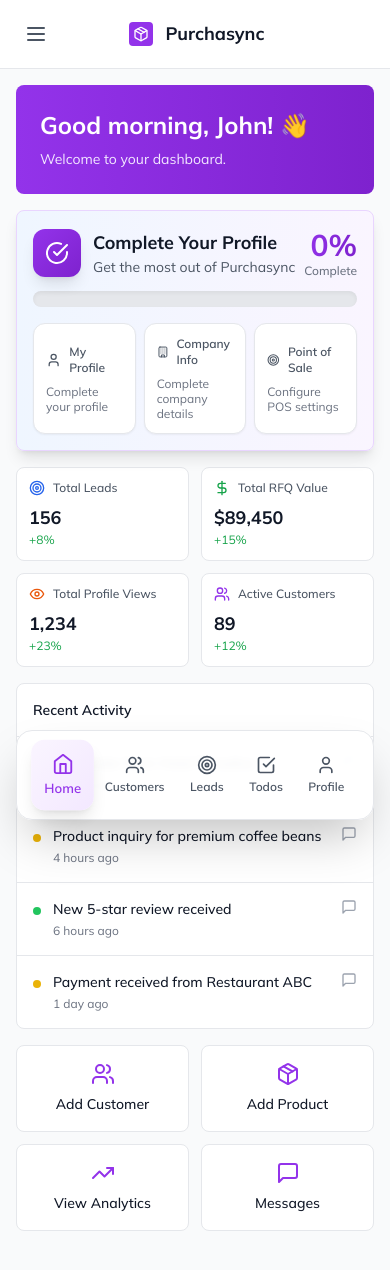
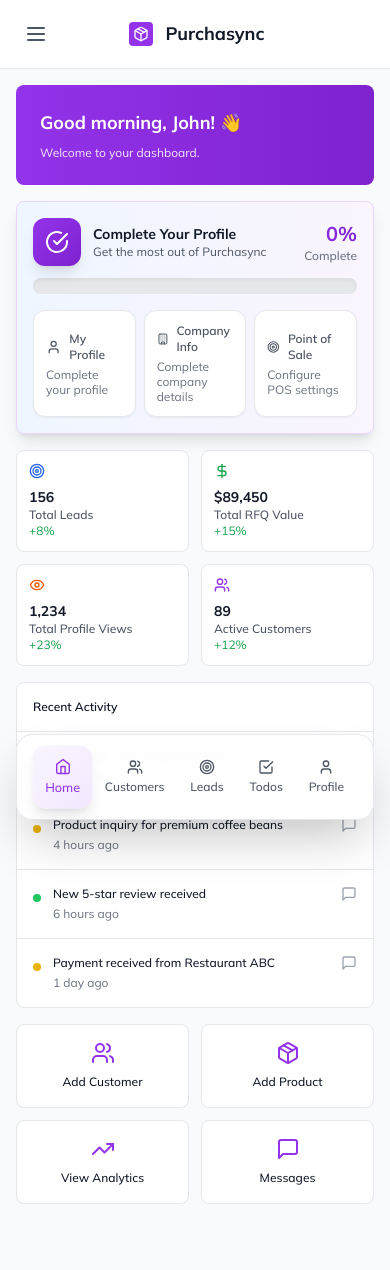
Before and after one commit to rajpurchasync/SellerDash, a React (Vite) app: page / in a window 390 px wide. Shown: the top 1270 px of the page. Built offline with nearby package versions, Linux system fonts and the light colour scheme.

Commit message:
Fix Mobile Text Sizes and Add Online Store Settings

```diff
--- a/src/components/SellerDashboard.tsx
+++ b/src/components/SellerDashboard.tsx
@@ -361,12 +361,12 @@ const SellerDashboard: React.FC<SellerDashboardProps> = ({ profileStatus }) => {
                   onClick={() => handleMenuClick(item.name)}
                   className={`flex flex-col items-center space-y-1 p-3 rounded-xl transition-all duration-300 touch-target ${
                     activeSection === item.name
-                      ? 'text-purple-600 bg-gradient-to-br from-purple-50 to-purple-100 scale-110 shadow-lg'
-                      : 'text-gray-600 hover:text-gray-900 hover:bg-gray-50 hover:scale-105'
+                      ? 'text-purple-600 bg-gradient-to-br from-purple-50 to-purple-100 scale-105 shadow-lg'
+                      : 'text-gray-600 hover:text-gray-900 hover:bg-gray-50'
                   }`}
                 >
-                  <item.icon className="w-5 h-5 sm:w-6 sm:h-6" />
-                  <span className="text-xs font-semibold capitalize">{item.name}</span>
+                  <item.icon className="w-4 h-4" />
+                  <span className="text-xs font-medium capitalize">{item.name}</span>
                 </button>
               ))}
             </div>
--- a/src/components/sections/Home.tsx
+++ b/src/components/sections/Home.tsx
@@ -88,8 +88,8 @@ const Home: React.FC<HomeProps> = ({ profileStatus }) => {
     <div className="space-y-4 sm:space-y-6">
       {/* Greeting */}
       <div className="bg-gradient-to-r from-purple-600 to-purple-700 rounded-lg p-6 text-white">
-        <h1 className="text-2xl font-bold mb-2">{getGreeting()}, John! 👋</h1>
-        <p className="text-purple-100">Welcome to your dashboard.</p>
+        <h1 className="text-lg sm:text-2xl font-bold mb-2">{getGreeting()}, John! 👋</h1>
+        <p className="text-xs sm:text-sm text-purple-100">Welcome to your dashboard.</p>
       </div>
 
       {/* Sticky Profile Completion - Ultra Minimal */}
@@ -101,13 +101,13 @@ const Home: React.FC<HomeProps> = ({ profileStatus }) => {
                 <CheckCircle className="w-6 h-6 text-white" />
               </div>
               <div>
-                <h3 className="text-lg font-bold text-gray-900">Complete Your Profile</h3>
-                <p className="text-sm text-gray-600">Get the most out of Purchasync</p>
+                <h3 className="text-sm sm:text-lg font-bold text-gray-900">Complete Your Profile</h3>
+                <p className="text-xs sm:text-sm text-gray-600">Get the most out of Purchasync</p>
               </div>
             </div>
             <div className="text-right">
-              <div className="text-3xl font-bold bg-gradient-to-r from-purple-600 to-purple-700 bg-clip-text text-transparent">{completionPercentage}%</div>
-              <div className="text-xs text-gray-500 font-medium">Complete</div>
+              <div className="text-xl sm:text-3xl font-bold bg-gradient-to-r from-purple-600 to-purple-700 bg-clip-text text-transparent">{completionPercentage}%</div>
+              <div className="text-xs sm:text-xs text-gray-500 font-medium">Complete</div>
             </div>
           </div>
 
@@ -138,11 +138,11 @@ const Home: React.FC<HomeProps> = ({ profileStatus }) => {
                 <div className="flex items-center justify-between">
                   <div className="flex items-center space-x-2 sm:space-x-3">
                     <step.icon className="w-4 h-4 sm:w-5 sm:h-5" />
-                    <span className="text-xs sm:text-sm font-semibold">{step.title}</span>
+                    <span className="text-xs font-semibold">{step.title}</span>
                   </div>
                   {step.completed && <CheckCircle className="w-4 h-4 sm:w-5 sm:h-5 text-green-600" />}
                 </div>
-                <p className="text-xs text-gray-500 mt-2 leading-tight">{step.description}</p>
+                <p className="text-xs text-gray-500 mt-1 leading-tight">{step.description}</p>
               </button>
             ))}
           </div>
@@ -156,11 +156,12 @@ const Home: React.FC<HomeProps> = ({ profileStatus }) => {
             <div className="flex items-center justify-between">
               <div className="flex items-center space-x-2">
                 <kpi.icon className={`w-4 h-4 ${kpi.color}`} />
-                <span className="text-xs font-medium text-gray-600">{kpi.label}</span>
+                <span className="text-xs font-medium text-gray-600 hidden sm:block">{kpi.label}</span>
               </div>
             </div>
             <div className="mt-2">
-              <div className="text-lg font-bold text-gray-900">{kpi.value}</div>
+              <div className="text-sm sm:text-lg font-bold text-gray-900">{kpi.value}</div>
+              <div className="text-xs font-medium text-gray-600 sm:hidden">{kpi.label}</div>
               <div className={`text-xs ${kpi.change.startsWith('+') ? 'text-green-600' : 'text-red-600'}`}>
                 {kpi.change}
               </div>
@@ -172,7 +173,7 @@ const Home: React.FC<HomeProps> = ({ profileStatus }) => {
       {/* Recent Activity - Clickable Rows */}
       <div className="bg-white rounded-lg border border-gray-200">
         <div className="p-4 border-b border-gray-200">
-          <h3 className="text-sm font-semibold text-gray-900">Recent Activity</h3>
+          <h3 className="text-xs sm:text-sm font-semibold text-gray-900">Recent Activity</h3>
         </div>
         <div className="divide-y divide-gray-200">
           {recentActivity.map((activity) => (
@@ -188,7 +189,7 @@ const Home: React.FC<HomeProps> = ({ profileStatus }) => {
                     activity.priority === 'medium' ? 'bg-yellow-500' : 'bg-green-500'
                   }`} />
                   <div>
-                    <p className="text-sm font-medium text-gray-900">{activity.message}</p>
+                    <p className="text-xs sm:text-sm font-medium text-gray-900">{activity.message}</p>
                     <p className="text-xs text-gray-500 mt-1">{activity.time}</p>
                   </div>
                 </div>
@@ -203,19 +204,19 @@ const Home: React.FC<HomeProps> = ({ profileStatus }) => {
       <div className="grid grid-cols-2 sm:grid-cols-4 gap-3">
         <button className="bg-white p-4 rounded-lg border border-gray-200 hover:shadow-md transition-shadow text-center">
           <Users className="w-6 h-6 text-purple-600 mx-auto mb-2" />
-          <span className="text-sm font-medium text-gray-900">Add Customer</span>
+          <span className="text-xs sm:text-sm font-medium text-gray-900">Add Customer</span>
         </button>
         <button className="bg-white p-4 rounded-lg border border-gray-200 hover:shadow-md transition-shadow text-center">
           <Package className="w-6 h-6 text-purple-600 mx-auto mb-2" />
-          <span className="text-sm font-medium text-gray-900">Add Product</span>
+          <span className="text-xs sm:text-sm font-medium text-gray-900">Add Product</span>
         </button>
         <button className="bg-white p-4 rounded-lg border border-gray-200 hover:shadow-md transition-shadow text-center">
           <TrendingUp className="w-6 h-6 text-purple-600 mx-auto mb-2" />
-          <span className="text-sm font-medium text-gray-900">View Analytics</span>
+          <span className="text-xs sm:text-sm font-medium text-gray-900">View Analytics</span>
         </button>
         <button className="bg-white p-4 rounded-lg border border-gray-200 hover:shadow-md transition-shadow text-center">
           <MessageSquare className="w-6 h-6 text-purple-600 mx-auto mb-2" />
-          <span className="text-sm font-medium text-gray-900">Messages</span>
+          <span className="text-xs sm:text-sm font-medium text-gray-900">Messages</span>
         </button>
       </div>
     </div>
--- a/src/components/sections/Marketplace.tsx
+++ b/src/components/sections/Marketplace.tsx
@@ -182,22 +182,26 @@ const Marketplace: React.FC = () => {
       </div>
 
       {/* Quick Actions */}
-      <div className="grid grid-cols-2 sm:grid-cols-4 gap-3">
+      <div className="grid grid-cols-2 sm:grid-cols-5 gap-3">
         <button className="bg-white p-4 rounded-lg border border-gray-200 hover:shadow-md transition-shadow text-center">
           <Store className="w-6 h-6 text-purple-600 mx-auto mb-2" />
-          <span className="text-sm font-medium text-gray-900">Store Settings</span>
+          <span className="text-xs sm:text-sm font-medium text-gray-900">Store Settings</span>
         </button>
         <button className="bg-white p-4 rounded-lg border border-gray-200 hover:shadow-md transition-shadow text-center">
           <TrendingUp className="w-6 h-6 text-purple-600 mx-auto mb-2" />
-          <span className="text-sm font-medium text-gray-900">Analytics</span>
+          <span className="text-xs sm:text-sm font-medium text-gray-900">Analytics</span>
         </button>
         <button className="bg-white p-4 rounded-lg border border-gray-200 hover:shadow-md transition-shadow text-center">
           <Users className="w-6 h-6 text-purple-600 mx-auto mb-2" />
-          <span className="text-sm font-medium text-gray-900">Customers</span>
+          <span className="text-xs sm:text-sm font-medium text-gray-900">Customers</span>
         </button>
         <button className="bg-white p-4 rounded-lg border border-gray-200 hover:shadow-md transition-shadow text-center">
           <Star className="w-6 h-6 text-purple-600 mx-auto mb-2" />
-          <span className="text-sm font-medium text-gray-900">Reviews</span>
+          <span className="text-xs sm:text-sm font-medium text-gray-900">Reviews</span>
+        </button>
+        <button className="bg-white p-4 rounded-lg border border-gray-200 hover:shadow-md transition-shadow text-center">
+          <Globe className="w-6 h-6 text-purple-600 mx-auto mb-2" />
+          <span className="text-xs sm:text-sm font-medium text-gray-900">Online Store</span>
         </button>
       </div>
     </div>
--- a/src/index.css
+++ b/src/index.css
@@ -6,11 +6,17 @@
 @layer base {
   body {
     font-family: 'Mulish', ui-sans-serif, system-ui, -apple-system, BlinkMacSystemFont, 'Segoe UI', Roboto, 'Helvetica Neue', Arial, 'Noto Sans', sans-serif;
-    font-size: 14px;
+    font-size: 12px;
     line-height: 1.5;
   }
 
   @media (min-width: 640px) {
+    body {
+      font-size: 14px;
+    }
+  }
+
+  @media (min-width: 768px) {
     body {
       font-size: 16px;
     }
```
